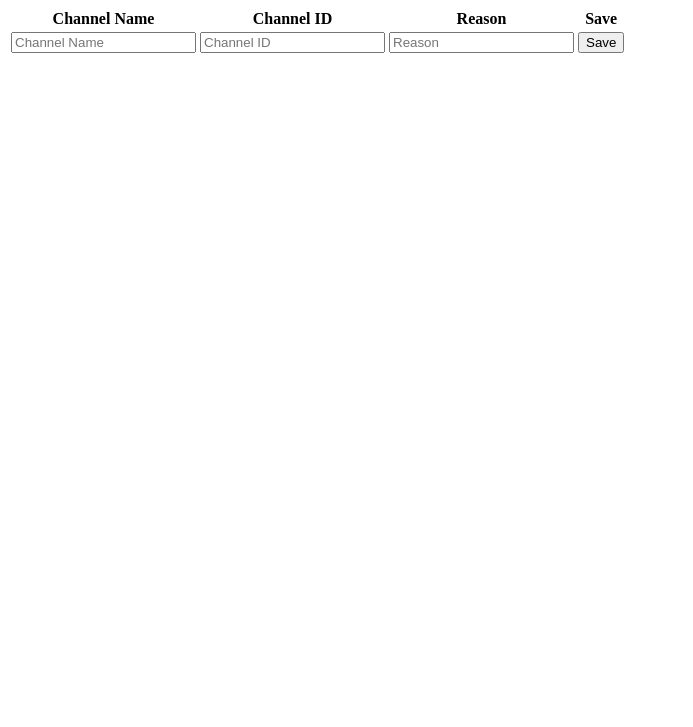
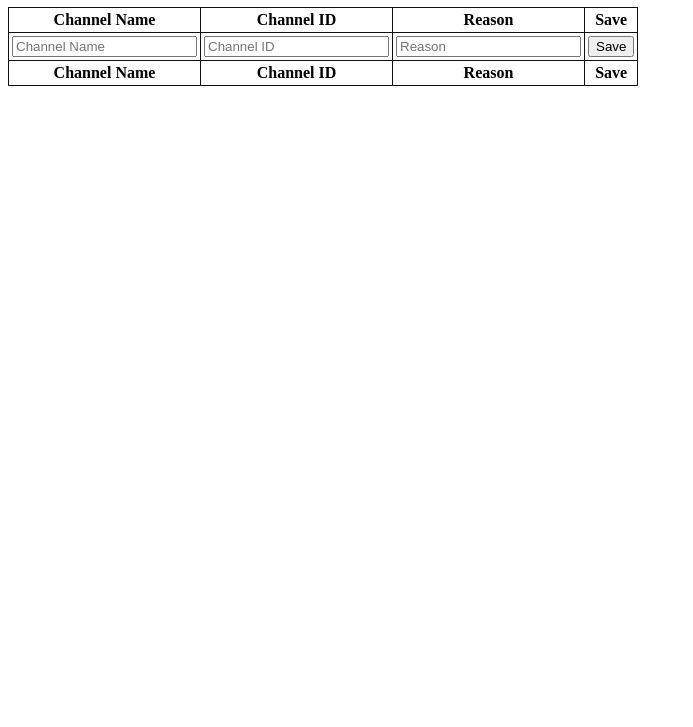
Before and after one commit to brucec5/none-of-you-are-free-of-sin, a browser extension: page options.html in a window 1280 px wide. Shown: the part 73-800 px from the top of the page, without its empty margins (0-693 px from the left). Drawn offline with Linux system fonts and the light colour scheme.

Commit message:
Make the table stripey

```diff
--- /dev/null
+++ b/options.css
@@ -0,0 +1,21 @@
+* {
+  box-sizing: border-box;
+}
+
+.table {
+  border: 1px solid #111;
+  border-collapse: collapse;
+}
+
+.table td, .table th {
+  border: 1px solid #111;
+  padding: 3px;
+}
+
+.table input[type='text'] {
+  width: 100%;
+}
+
+.striped tbody tr:nth-child(2n){
+  background: #d0d0d0;
+}
--- a/options.html
+++ b/options.html
@@ -1,12 +1,13 @@
 <!DOCTYPE html>
 <html>
 <head>
+  <link rel="stylesheet" href="options.css" />
   <title>NOYAFOS Options</title>
 </head>
 <body>
   <div id="MainContent">
     <h1>Blocked Channels</h1>
-    <table id="Channels">
+    <table id="Channels" class="table striped">
       <thead>
         <tr>
           <th>Channel Name</th>
@@ -29,6 +30,14 @@
           </td>
         </tr>
       </thead>
+      <tfoot>
+        <tr>
+          <th>Channel Name</th>
+          <th>Channel ID</th>
+          <th>Reason</th>
+          <th>Save</th>
+        </tr>
+      </tfoot>
       <tbody id="ChannelsBody">
       </tbody>
     </table>
```
